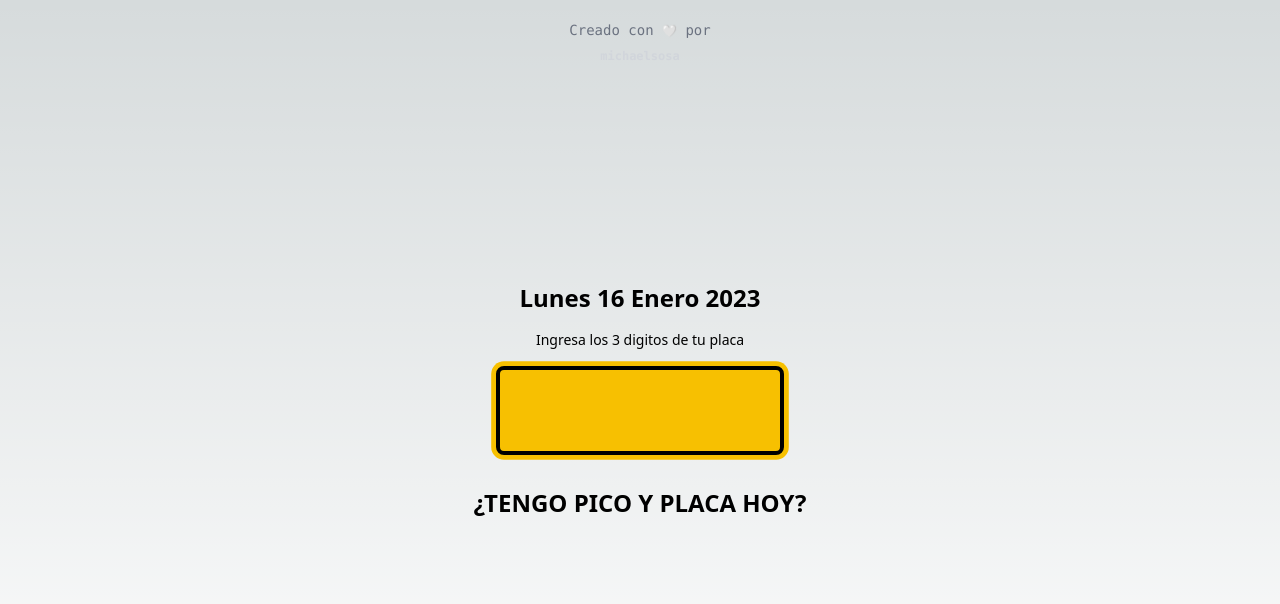
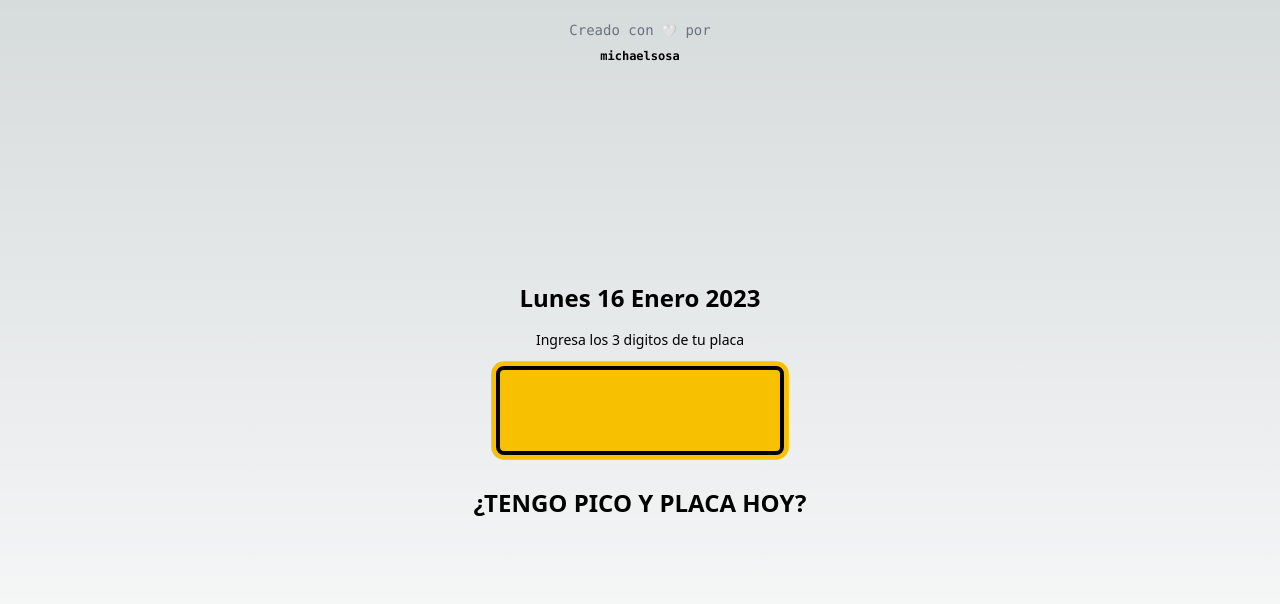
Before and after one commit to mikesosa/picoyplaca, a Next.js app: page / in a window 1280 px wide. Shown: the top 604 px of the page. Built offline with nearby package versions, Linux system fonts and the light colour scheme.

Commit message:
updates description and color

```diff
--- a/src/app/head.tsx
+++ b/src/app/head.tsx
@@ -7,7 +7,7 @@ export default function Head() {
       <meta content="width=device-width, initial-scale=1" name="viewport" />
       <meta
         name="description"
-        content="Un sitio que brinda a los bogotanos saber si tienen pico y placa"
+        content="Un sitio que brinda a los Bogotános saber si tienen Pico y Placa"
       />
       <link rel="icon" href="/favicon.ico" />
 
--- a/src/app/page.tsx
+++ b/src/app/page.tsx
@@ -95,7 +95,7 @@ export default function Home() {
           <Input
             type="number"
             label="Ingresa los 3 digitos de tu placa"
-            className="p-2 mt-4 text-center text-5xl w-full text-black bg-[#F7C001] rounded-lg border-4 border-[black] focus:outline-none focus:ring-4 focus:ring-[black]focus:border-transparent"
+            className="appearance-none p-2 mt-4 text-center text-5xl w-full text-black bg-[#F7C001] rounded-lg border-4 border-[black] focus:outline-none focus:ring-4 focus:ring-[black]focus:border-transparent"
             errors={errors}
             {...register("number")}
           />
--- a/src/components/Footer.tsx
+++ b/src/components/Footer.tsx
@@ -8,7 +8,7 @@ export default function Footer({}: Props) {
       <p className="text-gray-500 text-sm font-mono">
         Creado con <span className="text-xs">🤍</span> por
       </p>
-      <div className="font-bold text-gray-300 text-xs font-mono text-center mt-2">
+      <div className="font-bold text-xs font-mono text-center mt-2">
         <Link href="https://twitter.com/micael_sosa">michaelsosa</Link>
       </div>
     </div>
```
